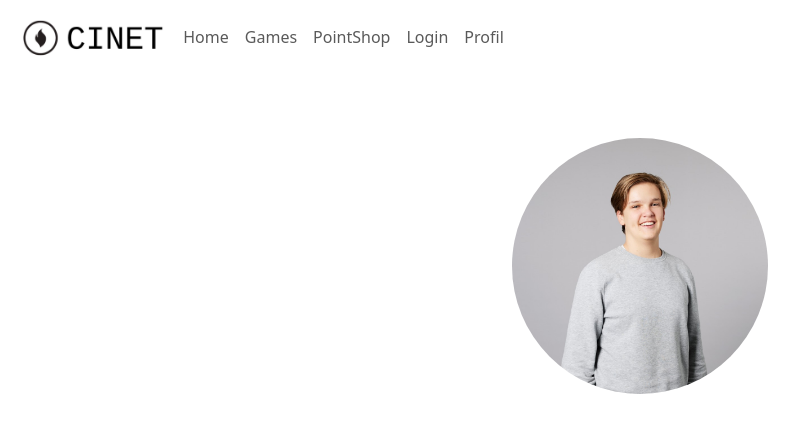
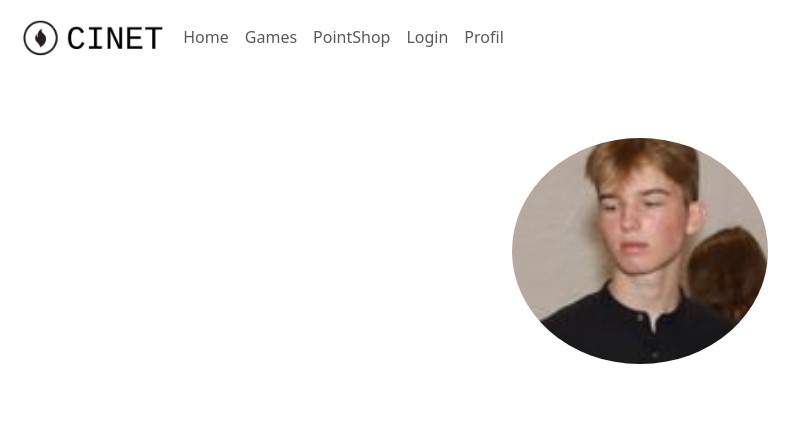
Before and after one commit to arminrueegger/cinet, a React (Vite) app: page /Profile in a window 1280 px wide. Shown: the top 432 px of the page, without its empty margins (0-808 px from the left). Built offline with nearby package versions, Linux system fonts and the light colour scheme; a web font is replaced by a local one.

Commit message:
adds new profil peacture

```diff
--- a/src/Profile.jsx
+++ b/src/Profile.jsx
@@ -7,7 +7,7 @@ export function Profile({name, setName, email, setEmail, phone, setPhone}) {
         <>
             <div className="profile">
 
-                <img className="img-Armin" src="src/assets/RüeggerArmin.jpg" alt={"Profile Picture"}/>
+                <img className="img-Armin" src="src/assets/andri.png" alt={"Profile Picture"}/>
 
                 <h1 className="profil-details">{name}</h1>
                 <h1 className="profil-details">{email}</h1>
```
Also changed, not shown: src/assets/andri.png (added).
